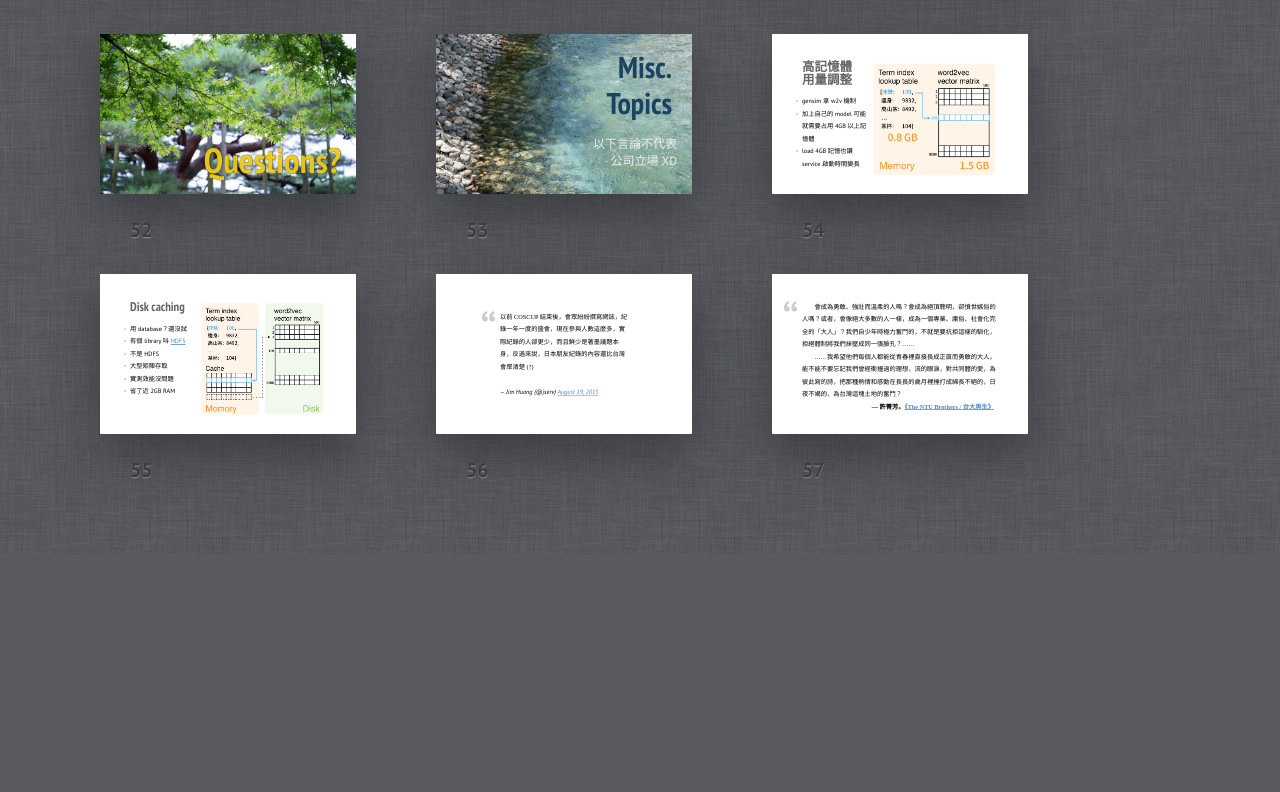
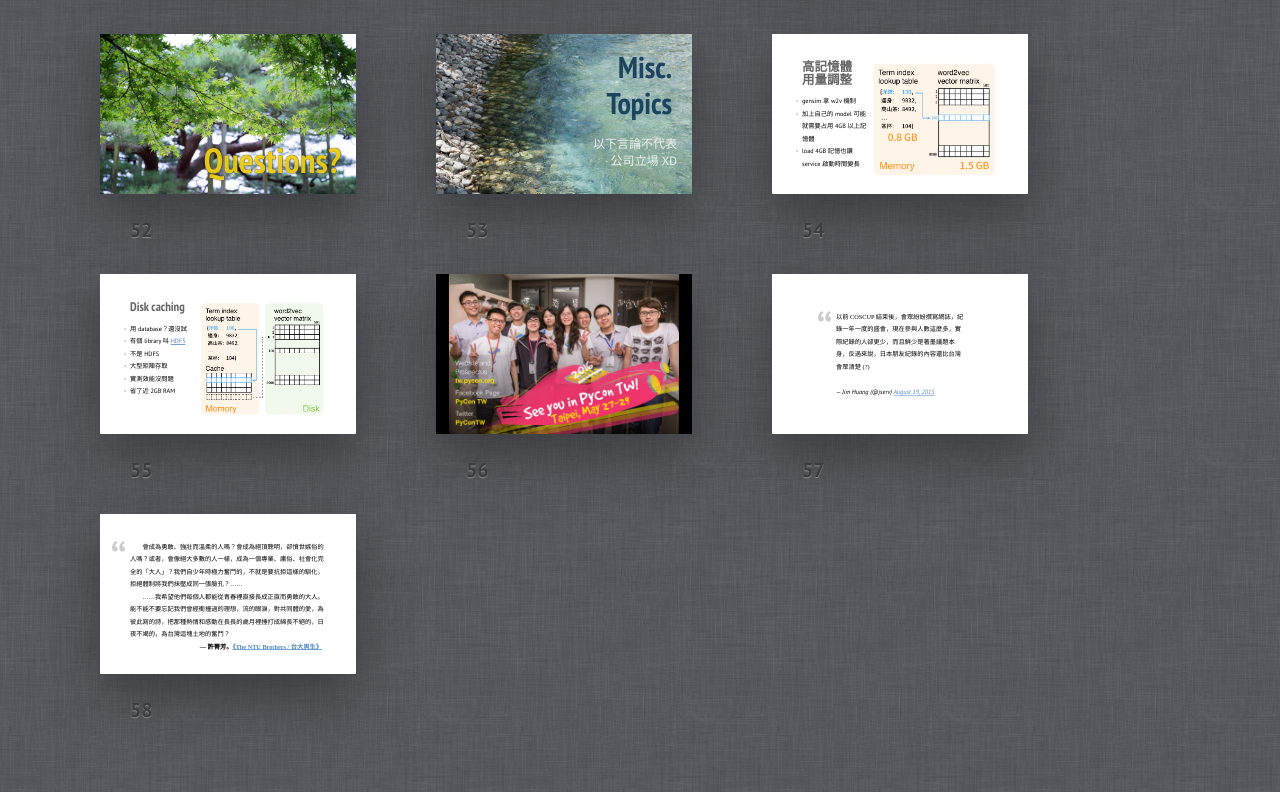
Before and after one commit to ccwang002/2015Talk-Chinese-Search, a plain HTML site: page slides/index.html in a window 1280 px wide. Shown: the part 4273-5065 px from the top of the page. Before the commit the page ends 4827 px from the top, so only its background shows below. Drawn offline with nearby package versions, Linux system fonts and the light colour scheme; some packages are replaced by stand-ins of ours.

Commit message:
add pycon promotion

```diff
--- a/slides/index.html
+++ b/slides/index.html
@@ -1041,6 +1041,10 @@ yaoi     	0.749</code></pre>
       </div>
   </div></section>
 
+  <section id="pycontw-2016" class="slide cover h"><div>
+      <img src="pics/pycontw2016.jpg" alt="">
+  </div></section>
+
   <section id="my-future-goal" class="slide"><div>
       <blockquote class="place c cjk" lang="en"><p lang="zh" dir="ltr">以前 COSCUP 結束後，會眾紛紛撰寫網誌，紀錄一年一度的盛會，現在參與人數這麼多，實際紀錄的人卻更少，而且鮮少是著墨議題本身，反過來說，日本朋友紀錄的內容還比台灣會眾清楚 (?)</p>&mdash; Jim Huang (@jserv) <a href="https://twitter.com/jserv/status/634150416171687936">August 19, 2015</a></blockquote>
   </div></section>
```
